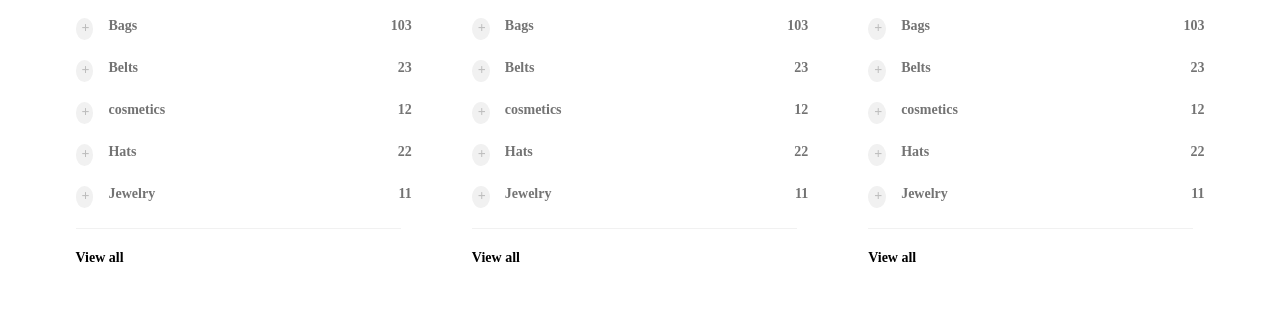
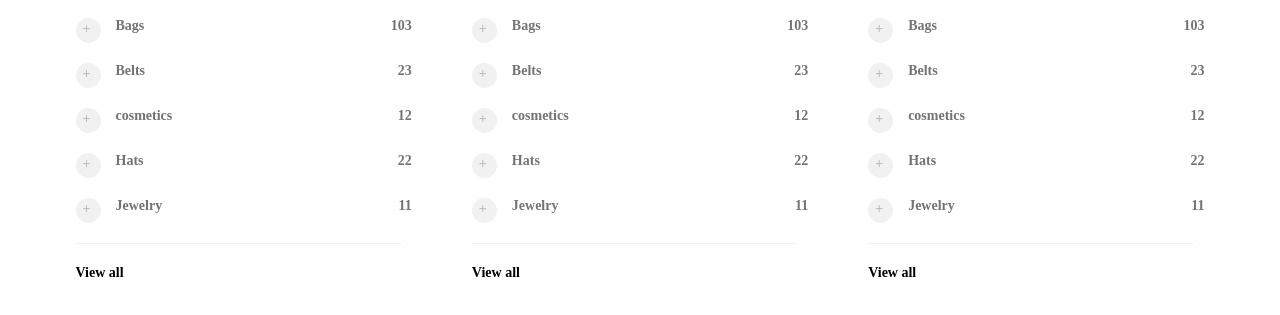
Before and after one commit to JeonSuna/css-pratice-Purchase_Page, a plain HTML site: page index.html in a window 1280 px wide. Shown: the part 315-630 px from the top of the page. Drawn offline with Linux system fonts and the light colour scheme.

Commit message:
피드백 수정사항 모두 반영 완료

```diff
--- a/index.html
+++ b/index.html
@@ -11,10 +11,7 @@
 <body>
     <div class="wrapper">
         <article class="article">
-            <section class="card">
-
                 <ul class="l_row">
-
                     <li class="l_col l_col_4_12 l_col_mobile_12_12">
                         <section class="card">
                             <img class="card-cover" src="icons/icon1.svg" alt="Accessories">
@@ -129,7 +126,6 @@
                                 </div>
                                 <footer class="card-footer">View all</footer>
                             </div>
-                        </section>
                     </li>
                 </ul>
             </section>
--- a/style.css
+++ b/style.css
@@ -123,11 +123,14 @@ body{
 
 .button{
     background-color: var(--point-color);
-    padding:2px 4px 4px 6px;
     border-radius: 50%;
     flex-shrink: 0;
     font-weight: 600;
-    color:var(--point-color2)
+    color:var(--point-color2);
+    width:25px;
+    height:25px;
+    padding:0 0 3px 7px ;
+    box-sizing: border-box;
     /*너,비 높이 설정*/
 }
 
```
Also changed, not shown: 1 other file.
